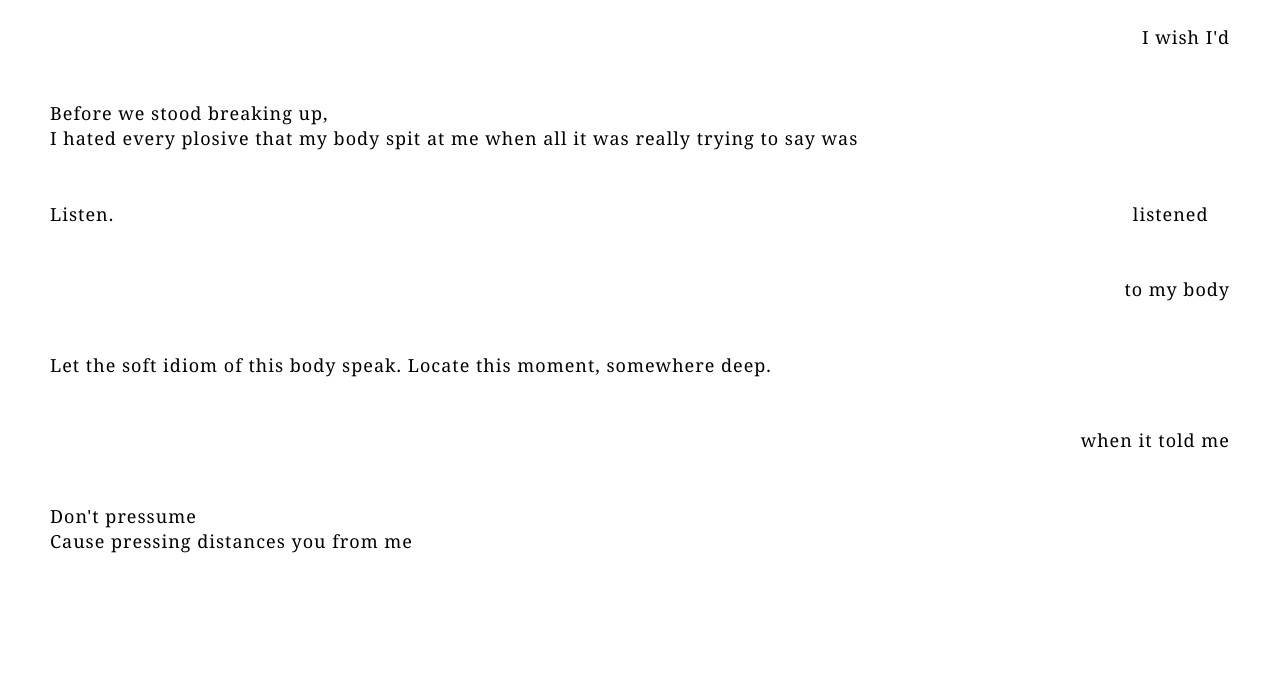
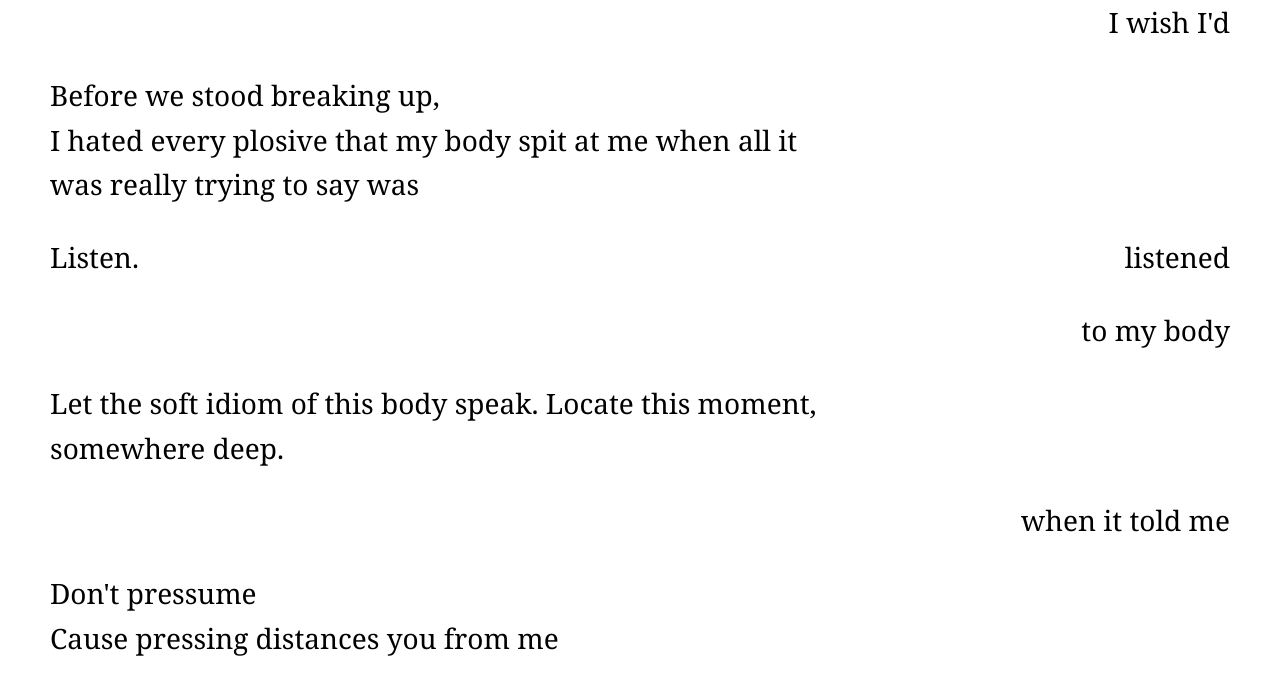
Before and after one commit to ibrand/presumptuous, a plain HTML site: page body.html in a window 1280 px wide. Drawn offline with Linux system fonts and the light colour scheme.

Commit message:
better formatting

```diff
--- a/body.html
+++ b/body.html
@@ -7,31 +7,45 @@
     <link href="https://fonts.googleapis.com/css?family=Noto+Sans|Noto+Serif" rel="stylesheet">
   </head>
   <body>
-        <div class="right">
+    <div class="flex-container">
+        <p class="right">
             I wish I'd
+        </p>
     </div>
-        <div class="left">
-Before we stood breaking up,
+    <div class="flex-container">
+        <p class="left">
+            Before we stood breaking up, <br/>
             I hated every plosive that my body spit at me when all it was really trying to say was
+        </p>
     </div>
-        <div class="left half">
+    <div class="flex-container">
+        <p class="left half">
             Listen.
+        </p>
+        <p class="right half">
+            listened
+        </p>
     </div>
-        <div class="right half">
-listened
+    <div class="flex-container">
+        <p class="right">
+            to my body
+        </p>
     </div>
-        <div class="right">
-to my body
+    <div class="flex-container">
+        <p class="left">
+            Let the soft idiom of this body speak. Locate this moment, somewhere deep.
+        </p>
     </div>
-        <div class="left">
-Let the soft idiom of this body speak. Locate this moment, somewhere deep.
+    <div class="flex-container">
+        <p class="right">
+            when it told me
+        </p>
     </div>
-        <div class="right">
-when it told me
-        </div>
-        <div class="left">
-Don't pressume
+    <div class="flex-container">
+        <p class="left">
+            Don't pressume </br>
             Cause pressing distances you from me
+        </p>
     </div>
             <!-- Let the soft idiom of this body speak. Locate this moment, somewhere deep.
             Don't pressume
--- a/stylesheet.css
+++ b/stylesheet.css
@@ -1,26 +1,9 @@
 /*
-For Eve Muted:
-pink: #F26A87
-gray: #D7D8DB
-green: #C2D7C1
-gold: #D8A204
-tan: BE7964
-
-For Eve Bright:
 red: #D8465E
 pink: #F26A87
 gold: #D8A204
 orange gold: #D98B00
 Tan: #BE7964
-
-For Eve Colorful:
-Red: #D73A53
-White: #D7D8DB
-Yellow: #D8A204
-Gold: #D98B00
-Tan: #BE7964
-
-
 */
 
 /* Using Bright for now */
@@ -29,7 +12,6 @@ html, body {
 }
 
 body {
-    /* font-family: 'Noto Sans', sans-serif; */
     font-family: 'Noto Serif', serif;
     color: black;
     margin: 0;
@@ -47,36 +29,56 @@ a {
 }
 
 p {
-    line-height: 1.4;
-    font-size: 18px;
+    line-height: 1.6;
+    font-size: 14px;
     width: 100%;
-    letter-spacing: 1px;
-    white-space: pre-wrap;
     padding-left: 50px;
     margin-top: 0px;
 }
 
+.pre-wrap {
+    white-space: pre-wrap;
+}
+
 div {
-    line-height: 1.4;
-    font-size: 18px;
-    width: 100%;
-    letter-spacing: 1px;
-    white-space: pre-wrap;
     box-sizing: border-box;
 }
 
+.flex-container {
+    display: flex;
+    flex-direction: row;
+}
+
 .half {
-    width: 49%;
-    font-size: 18px;
-    display: inline-block;
+    flex: 0 50%;
 }
 
 .left {
+    flex: 0 50%;
     text-align: left;
     padding-left: 50px;
 }
 
 .right {
+    flex: 0 100%;
     text-align: right;
     padding-right: 50px;
 }
+
+@media only screen and (min-width: 600px) {
+    p {
+        font-size: 28px;
+    }
+
+    .pre-wrap {
+        font-size: 24px;
+    }
+
+    h1 {
+        font-size: 34px;
+    }
+
+    .left {
+        flex: 0 60%;
+    }
+  }
```
Also changed, not shown: index.html (+1 -1 lines). Lines whose indentation alone changed are shown as unchanged.
